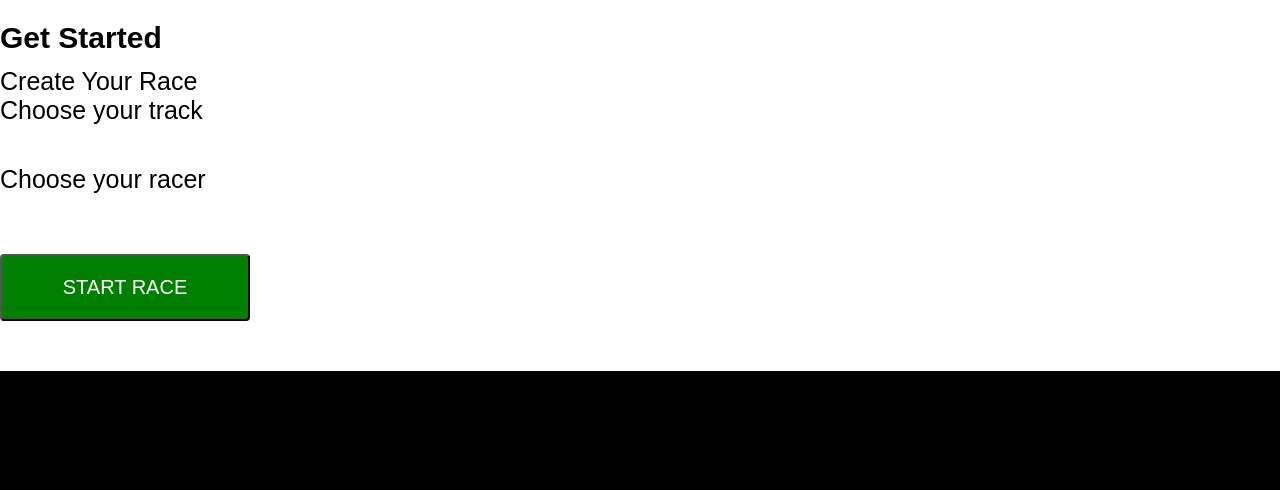
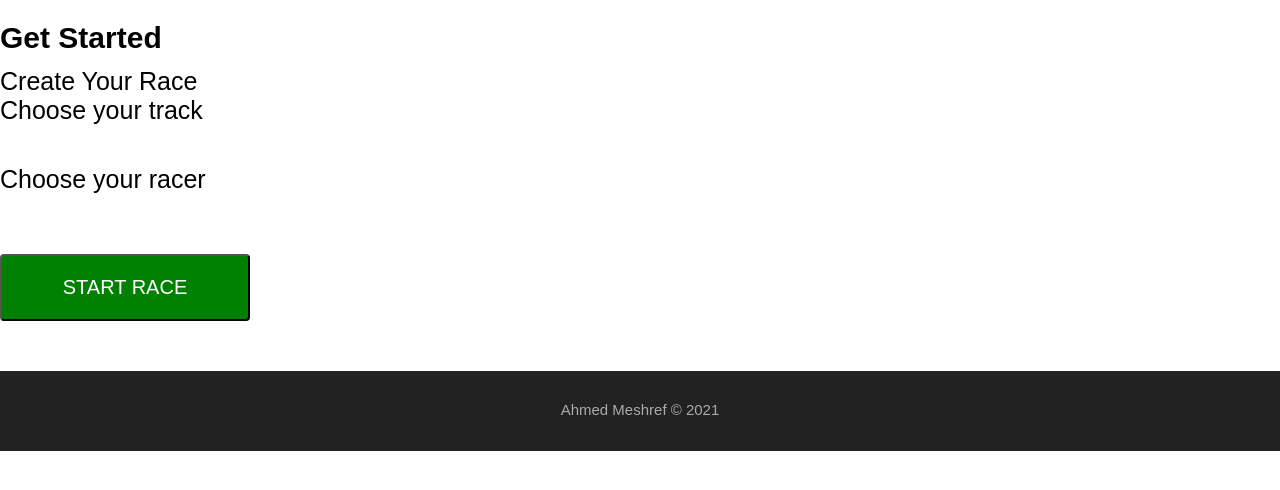
Before and after one commit to ahmedmeshref/UdaciRacer-Sim, a website: page src/client/pages/race.html in a window 1280 px wide. Shown: the part 722-1212 px from the top of the page. After the commit the page ends 1173 px from the top, so only its background shows below. Drawn offline with Linux system fonts and the light colour scheme; files that its build step writes are made by us from their sources.

Commit message:
Update footer and header

```diff
--- a/src/client/assets/stylesheets/create.css
+++ b/src/client/assets/stylesheets/create.css
@@ -2,9 +2,6 @@
 
 /* -------------------  MOBILE  --------------------- */
 
-header {
-  background-image: url('https://via.placeholder.com/1150');
-}
 
 
 /* -------------------  TABLET  --------------------- */
--- a/src/client/assets/stylesheets/home.css
+++ b/src/client/assets/stylesheets/home.css
@@ -1,12 +1,4 @@
 /* HOME PAGE SPECIFIC STYLES */
-
-header {
-    background-image: url('https://www.motoringresearch.com/wp-content/uploads/2020/02/001-Best-Mobile-Racing-Games-1920x1080.jpg');
-}
-
-footer {
-    background-color: #222;
-}
 
 /* -------------------  MOBILE  --------------------- */
 
--- a/src/client/assets/stylesheets/index.css
+++ b/src/client/assets/stylesheets/index.css
@@ -9,7 +9,7 @@
   padding: 0;
   margin: -1px;
   overflow: hidden;
-  clip: rect(0,0,0,0);
+  clip: rect(0, 0, 0, 0);
   border: 0;
 }
 
@@ -21,7 +21,7 @@ body {
 }
 
 header {
-  background-image: url('https://via.placeholder.com/1150');
+  background-image: url('https://www.motoringresearch.com/wp-content/uploads/2020/02/001-Best-Mobile-Racing-Games-1920x1080.jpg');
   background-size: cover;
   background-repeat: no-repeat;
   background-position: center;
@@ -91,11 +91,20 @@ section {
 }
 
 footer {
-  height: 200px;
-  background-color: black;
+  height: 80px;
+  background-color: #222;
+}
+
+p.copyright {
+  margin-top: 2em;
+  text-align: center;
+  font-size: 15px;
+  color: #aaa;
+  margin-bottom: 0;
 }
 
 /* -------------------  TABLET  --------------------- */
+
 @media (min-width: 768px) {
   header {
     height: 100vh;
--- a/src/client/assets/stylesheets/progress.css
+++ b/src/client/assets/stylesheets/progress.css
@@ -1,9 +1,6 @@
 /* PROGRESS PAGE SPECIFIC STYLES */
 
 /* -------------------  MOBILE  --------------------- */
-header {
-  background-image: url('https://via.placeholder.com/1150');
-}
 
 main#two-columns {
     margin: 50px 0;
--- a/src/client/pages/race.html
+++ b/src/client/pages/race.html
@@ -45,6 +45,8 @@
             </form>
         </section>
     </main>
-    <footer></footer>
+    <footer>
+        <p class="copyright">Ahmed Meshref © 2021</p>
+    </footer>
 </body>
 </html>
```
Also changed, not shown: src/client/pages/home.html (+3 -1 lines), src/client/pages/progress.html (+3 -1 lines), src/client/pages/results.html (+3 -1 lines).
